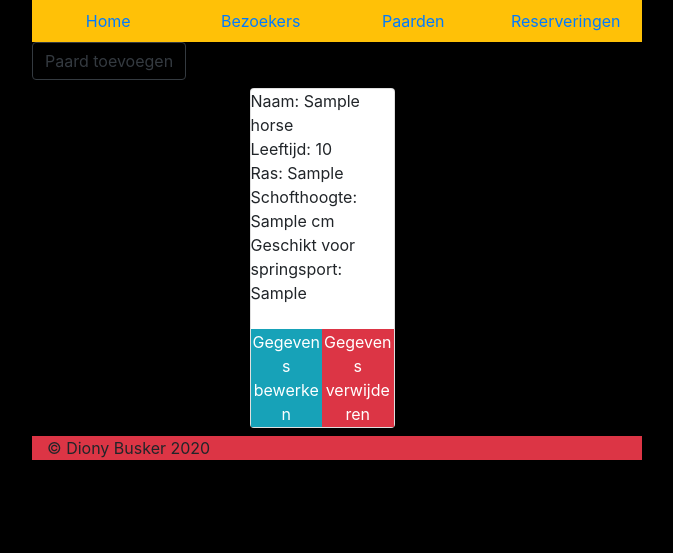
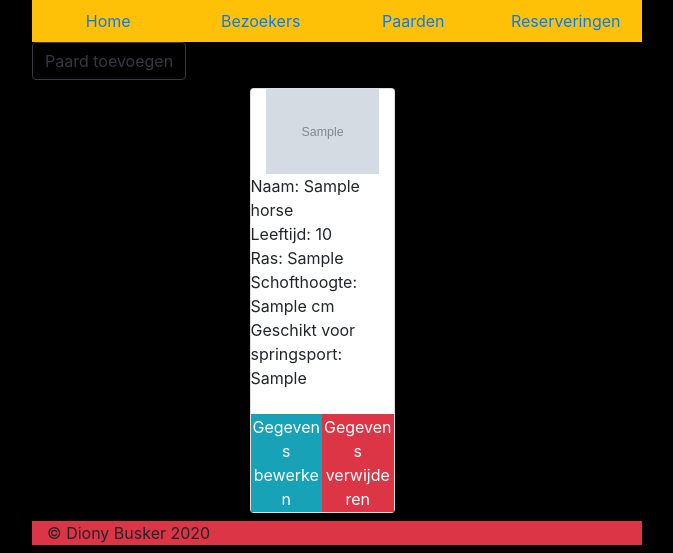
Before and after one commit to dionybusker/B4W4O1-manege, a PHP site: page /webapp/horses in a window 1280 px wide. Shown: the top 553 px of the page, without its empty margins (303-976 px from the left). Run offline with PHP 8.4, Linux system fonts and the light colour scheme; tables that the repository leaves empty or names only in its code hold one stand-in row (values such as "Sample post"); grey boxes marked "Sample" are stand-in pictures; data that the repository does not hold is empty; some libraries are stand-ins or nearby versions.

Commit message:
img toegevoegd, werkt nog niet

```diff
--- a/view/horses/index.php
+++ b/view/horses/index.php
@@ -3,6 +3,7 @@
 <div class="row col-12 justify-content-center">
     <?php foreach ($horses as $horse) { ?>
         <ul class="col-3 card navbar-nav m-2 p-0">
+            <li><img class="col-12" src="<?php echo URL ?>public/img/<?php echo $horse["img"] ?>" alt="<?php echo $breeds["breed"] ?>"></li>
             <li>Naam: <?php echo $horse["name"] ?></li>
             <li>Leeftijd: <?php echo $horse["age"] ?></li>
             <li>Ras: <?php echo $horse["breed"] ?></li>
```
